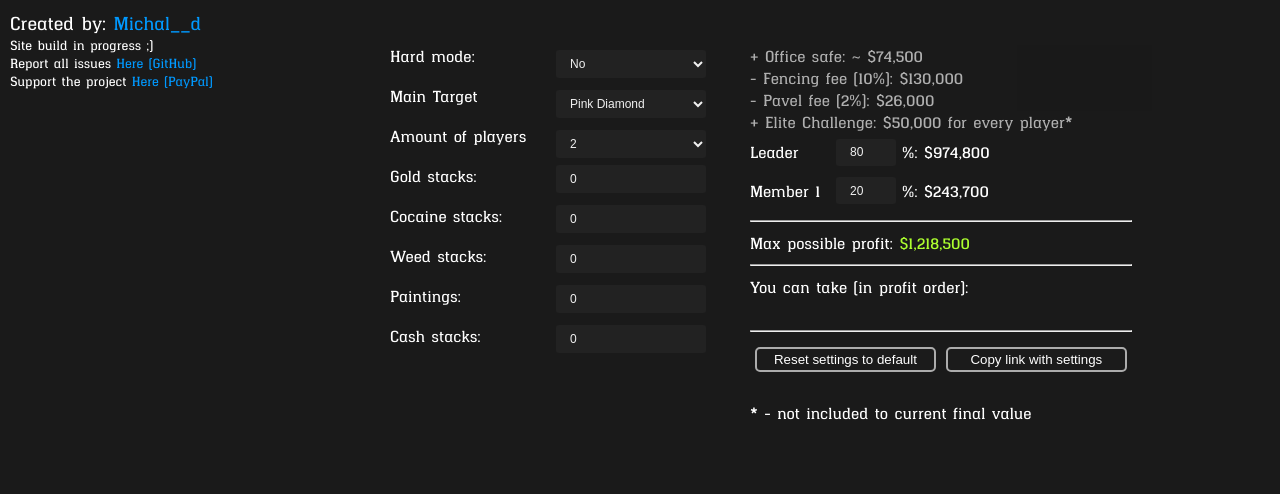
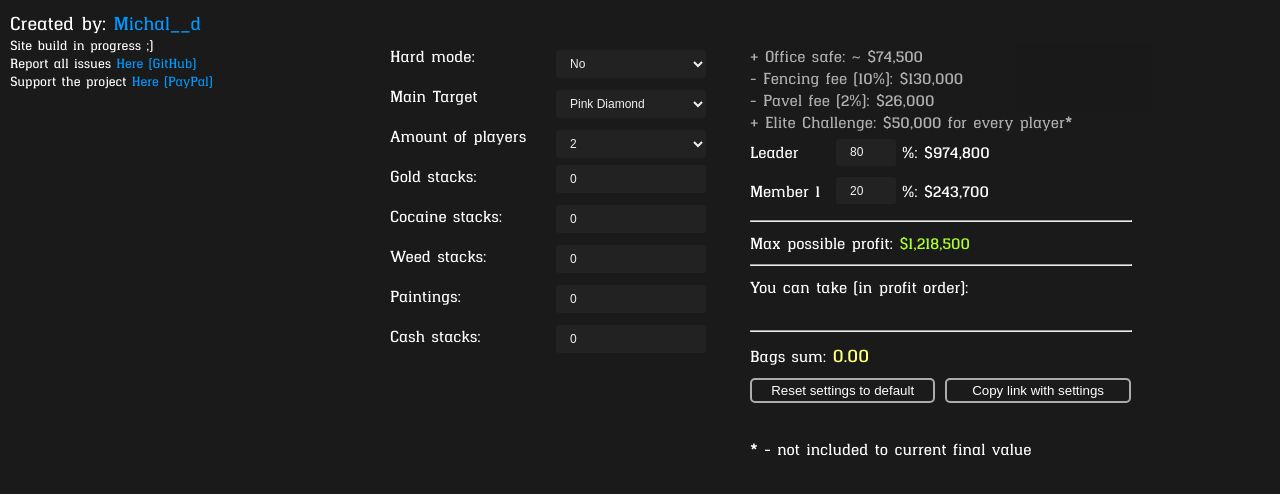
Before and after one commit to MichalD96/Perico-heist-goods-counter, a website: page index.html in a window 1280 px wide. Drawn offline with Linux system fonts and the light colour scheme.

Commit message:
Small adjustments & add bags counter

```diff
--- a/css/style.css
+++ b/css/style.css
@@ -238,6 +238,7 @@ input[type="number"] {
 
 .flex-buttons {
   display: flex;
+  margin: 5px -5px;
 }
 
 .dimmed {
@@ -247,3 +248,8 @@ input[type="number"] {
 .properties {
   margin: 25px 0;
 }
+
+#bags_fill {
+  font-size: 1.15em;
+  color: rgb(255, 255, 121);
+}
--- a/data/targets.json
+++ b/data/targets.json
@@ -18,21 +18,21 @@
       {
         "name": "cocaine",
         "value": { "min": 220500, "max": 225000 },
-        "weight": 0.5,
+        "weight": 0.49,
         "pickup_steps": [11.111, 22.222, 31.111, 37.778, 42.222, 51.111, 64.444, 77.778, 95.556, 100],
         "bag_capacity_steps": [5.556, 11.111, 15.556, 18.889, 21.111, 25.556, 32.222, 38.889, 47.778, 50]
       },
       {
         "name": "paintings",
         "value": { "min": 176200, "max": 199700 },
-        "weight": 0.5,
+        "weight": 0.49,
         "pickup_steps": [100],
         "bag_capacity_steps": [50]
       },
       {
         "name": "weed",
         "value": { "min": 145980, "max": 149265 },
-        "weight": 0.375,
+        "weight": 0.37,
         "pickup_steps": [11.111, 22.222, 31.111, 37.778, 42.222, 51.111, 64.444, 77.778, 95.556, 100],
         "bag_capacity_steps": [4.167, 11.111, 8.333, 11.667, 14.167, 15.833, 19.167, 24.167, 29.167, 35.833, 37.5]
       },
--- a/index.html
+++ b/index.html
@@ -131,6 +131,7 @@
       <div class="hidden"><span class="big" id="cash-bag">0</span></div>
       <br>
       <hr>
+      <div>Bags sum: <span id="bags_fill"></span></div>
       <div class="flex-buttons">
         <button id="reset-settings" class="button">Reset settings to default</button>
         <button id="link-settings" class="button">Copy link with settings</button>
--- a/js/logic.js
+++ b/js/logic.js
@@ -106,6 +106,8 @@ const Counter = {
         element.parentElement.classList.remove('hidden');
       }
     });
+
+    document.querySelector('#bags_fill').innerText = amounts.reduce((acc, obj) => acc + +rounding(+obj.amount), 0).toFixed(2);
   },
   activateHandlers: function() {
     document.querySelector('#isHardMode').addEventListener('change', () => {
```
